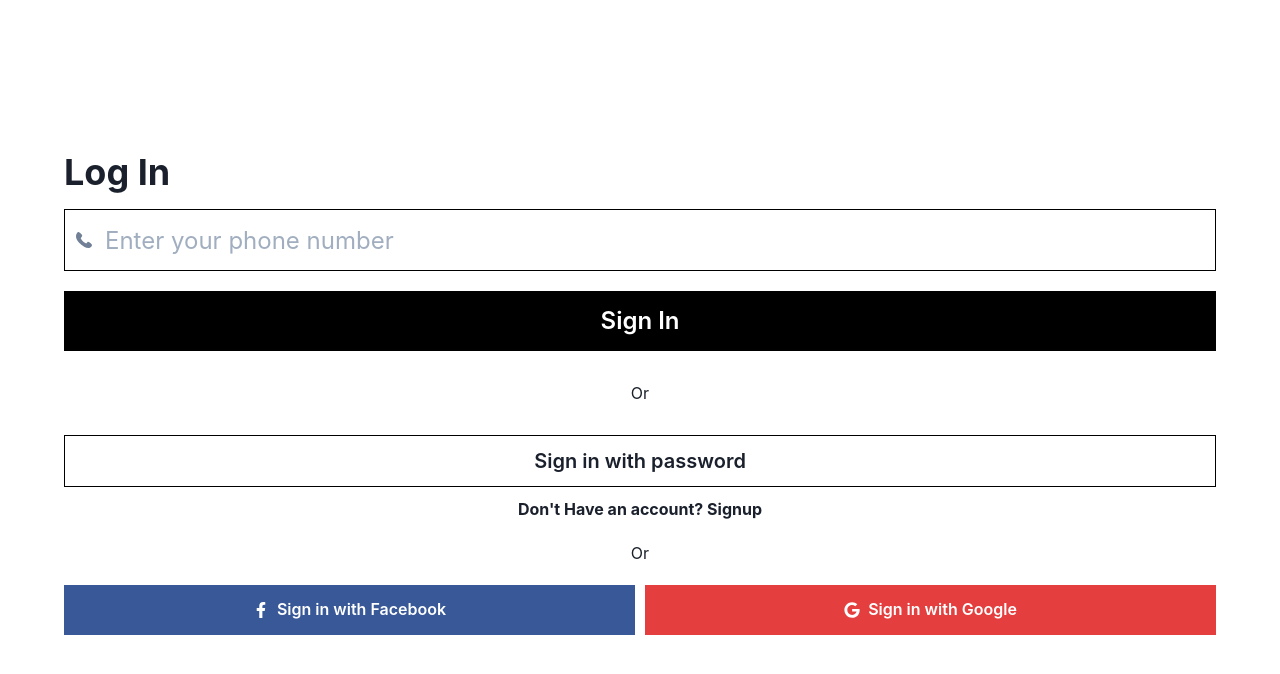
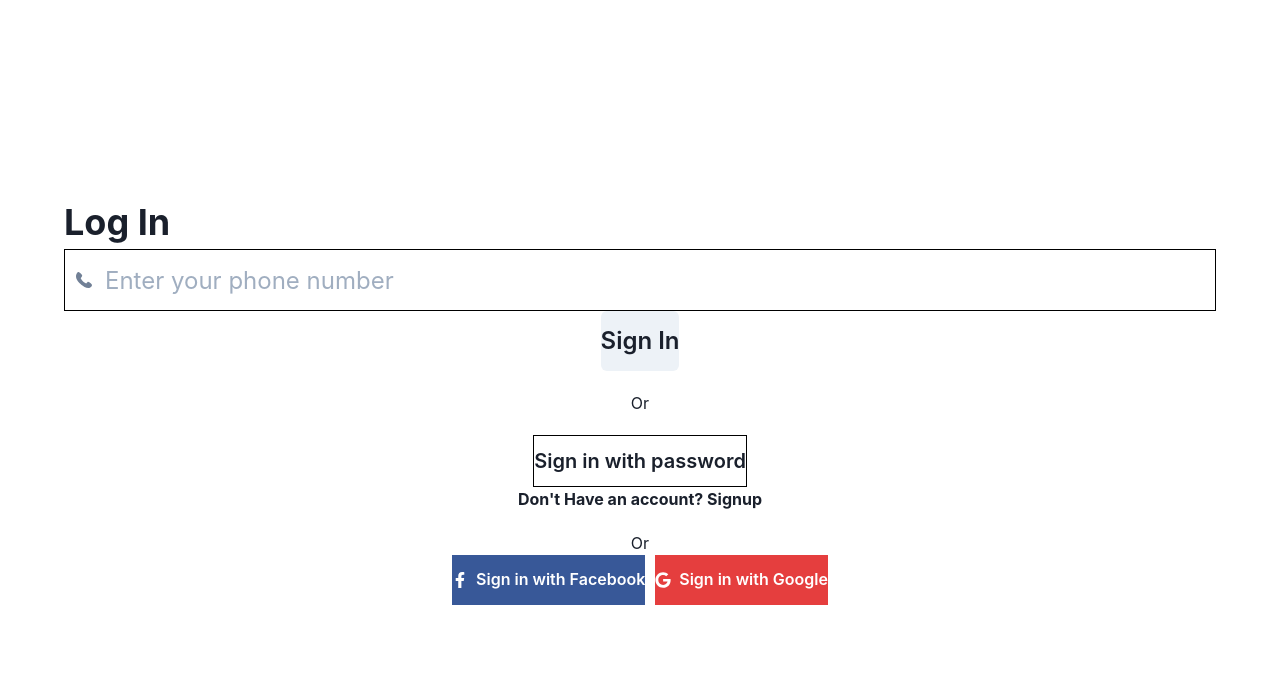
Before and after one commit to itskhaledmohammad/ts-react-login-flow, a React (Create React App) app: page /login in a window 1280 px wide. Shown: the top 674 px of the page. Built offline with nearby package versions, Linux system fonts and the light colour scheme.

Commit message:
:hammer: Updated a eslint rule.

```diff
--- a/package.json
+++ b/package.json
@@ -32,7 +32,11 @@
     "eject": "react-scripts eject"
   },
   "eslintConfig": {
-    "extends": "react-app"
+    "extends": "react-app",
+    "rules": {
+      "no-unused-vars": "off",
+      "@typescript-eslint/no-unused-vars": ["off"]
+    }
   },
   "browserslist": {
     "production": [
--- a/src/login/Login.tsx
+++ b/src/login/Login.tsx
@@ -5,20 +5,8 @@ import { FaFacebookF, FaGoogle } from 'react-icons/fa';
 import {Link as RLink, useHistory} from "react-router-dom";
 import { LoadingContext } from "../App"
 import axiosInstance from "../utils/axiosInstance"
+import {commonStyle, blackButtonStyle} from "../common/commonStyles";
 
-const commonStyle = {
-    width: "100%",
-    margin: "10px 0"
-}
-const blackButtonStyle = {
-    backgroundColor: "black",
-    color: "white",
-    borderRadius: "0",
-    _hover: {
-        backgroundColor: "gray.900"
-
-    }
-}
 export const Login: React.FC = ():JSX.Element => {
     const history = useHistory()
     const toast = useToast()
--- a/src/login_password/LoginPassword.tsx
+++ b/src/login_password/LoginPassword.tsx
@@ -6,20 +6,8 @@ import {Link as RLink} from "react-router-dom"
 import { LoadingContext } from "../App"
 import axiosInstance from "../utils/axiosInstance"
 import { AxiosResponse } from 'axios';
+import {commonStyle, blackButtonStyle} from "../common/commonStyles";
 
-const commonStyle = {
-    width: "100%",
-    margin: "10px 0"
-}
-const blackButtonStyle = {
-    backgroundColor: "black",
-    color: "white",
-    borderRadius: "0",
-    _hover: {
-        backgroundColor: "gray.900"
-
-    }
-}
 export const LoginPassword: React.FC = ():JSX.Element => {
     const toast = useToast()
     const [phone, setPhone] = useState<string>("");
--- a/src/otp_email/OTPEmail.tsx
+++ b/src/otp_email/OTPEmail.tsx
@@ -6,19 +6,8 @@ import {Link as RLink} from "react-router-dom";
 import axiosInstance from "../utils/axiosInstance"
 import { AxiosResponse } from 'axios';
 import { LoadingContext } from "../App"
-const commonStyle = {
-    width: "100%",
-    margin: "10px 0"
-}
-const blackButtonStyle = {
-    backgroundColor: "black",
-    color: "white",
-    borderRadius: "0",
-    _hover: {
-        backgroundColor: "gray.900"
+import {commonStyle, blackButtonStyle} from "../common/commonStyles";
 
-    }
-}
 export const OTPEmail: React.FC = ():JSX.Element => {
     const toast = useToast()
     const [otp, setOTP] = useState<string>("");
--- a/src/otp_sms/OTPSms.tsx
+++ b/src/otp_sms/OTPSms.tsx
@@ -6,19 +6,8 @@ import {Link as RLink} from "react-router-dom";
 import axiosInstance from "../utils/axiosInstance"
 import { AxiosResponse } from 'axios';
 import { LoadingContext } from "../App"
-const commonStyle = {
-    width: "100%",
-    margin: "10px 0"
-}
-const blackButtonStyle = {
-    backgroundColor: "black",
-    color: "white",
-    borderRadius: "0",
-    _hover: {
-        backgroundColor: "gray.900"
+import {commonStyle, blackButtonStyle} from "../common/commonStyles";
 
-    }
-}
 export const OTPSms: React.FC = ():JSX.Element => {
     const toast = useToast()
     const [otp, setOTP] = useState<string>("");
--- a/src/signup/Signup.tsx
+++ b/src/signup/Signup.tsx
@@ -4,20 +4,8 @@ import { PhoneIcon } from '@chakra-ui/icons';
 import {Link as RLink} from "react-router-dom";
 import { FaEye, FaEyeSlash, FaKey, FaUserAlt, FaEnvelope, FaArrowAltCircleLeft } from 'react-icons/fa';
 import { LoadingContext } from "../App"
+import {commonStyle, blackButtonStyle} from "../common/commonStyles";
 
-const commonStyle = {
-    width: "100%",
-    margin: "10px 0"
-}
-const blackButtonStyle = {
-    backgroundColor: "black",
-    color: "white",
-    borderRadius: "0",
-    _hover: {
-        backgroundColor: "gray.900"
-
-    }
-}
 export const Signup: React.FC = ():JSX.Element => {
     const toast = useToast()
     const [phone, setPhone] = useState<string>("");
```
